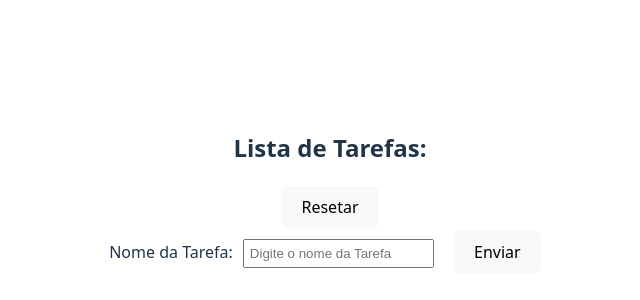
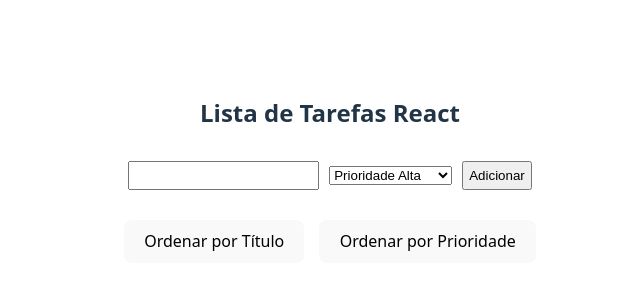
Before and after one commit to Arthur-Snts/Projeto-Interface-Usuarios, a React (Vite) app in the folder Atividades/Atvaula06/: page / in a window 1280 px wide. Shown: the part 206-506 px from the top of the page, without its empty margins (310-950 px from the left). Built offline with nearby package versions, Linux system fonts and the light colour scheme.

Commit message:
Atividade de Fixação - Formulários

```diff
--- a/Atividades/Atvaula06/src/App.jsx
+++ b/Atividades/Atvaula06/src/App.jsx
@@ -1,11 +1,13 @@
-import Atividade from './components/Atividade'
+
 import './App.css'
+import ListaDeTarefas from './components/ListaDeTarefas'
 
 function App() {
 
+
   return (
     <>
-      <Atividade></Atividade>
+    <ListaDeTarefas/>
     </>
   )
 }
--- a/Atividades/Atvaula06/src/components/Atividade.css
+++ /dev/null
@@ -1,7 +0,0 @@
-form input{
-  margin: 10px;
-  padding: 5px;
-}
-div button {
-  margin: 0 10px;
-}
--- a/Atividades/Atvaula06/src/components/Atividade.jsx
+++ /dev/null
@@ -1,48 +0,0 @@
-import { useState } from "react";
-import "./Atividade.css"
-
-export default function Atividade(){
-
-    const[tarefas,setTarefas] = useState([])
-    const[tarefa,setTarefa] = useState("")
-
-    const handleSubmit = (e) => {
-        e.preventDefault();
-        setTarefas([...tarefas,tarefa]);
-        setTarefa("");
-    }
-
-    const handleClear = () =>{
-        setTarefas([])
-    }
-
-    return(
-        <>
-            <h2>Lista de Tarefas:</h2>
-            <button onClick={handleClear}>Resetar</button>
-            <form onSubmit={handleSubmit}>
-                <label>
-                    <span>Nome da Tarefa:</span>
-                    <input type="text" placeholder="Digite o nome da Tarefa" value={tarefa} onChange={(e) => setTarefa(e.target.value)}/>
-
-                </label>
-                <button>Enviar</button>
-            </form>
-
-            <div>
-                {tarefas &&(
-                    tarefas.map(tarefa_aux =>(
-                        <>
-                            <span>Nome da Tarefa: {tarefa_aux}</span>
-                            <button>Exclua</button>
-                            <br />
-
-                        </>
-
-                    ))
-                )}
-            </div>
-
-        </>
-    )
-}
--- /dev/null
+++ b/Atividades/Atvaula06/src/components/ListaDeTarefas.css
@@ -0,0 +1,20 @@
+form input{
+    padding: 5px;
+    margin: 10px;
+}
+
+ul {
+    margin: 50px;
+}
+
+ul li{
+    list-style: none;
+    border: 2px solid #FFDAB9;
+    padding-left: 8px;
+    padding: 5px;
+}
+
+button {
+    margin-left: 5px;
+    margin-right: 5px;
+}
--- /dev/null
+++ b/Atividades/Atvaula06/src/components/ListaDeTarefas.jsx
@@ -0,0 +1,99 @@
+import './ListaDeTarefas.css'
+import { useState } from 'react'
+
+export default function ListaDeTarefas(){
+
+    const [tarefa, setTarefa] = useState({
+        titulo: "",
+        status: "Pendente",
+        prioridade: "Alta"
+    })
+
+    const [lista, setLista] = useState([])
+
+    const handleSubmit = (e) => {
+        e.preventDefault();
+        const novaTarefa = {
+            titulo: tarefa.titulo,
+            status: "Pendente",
+            prioridade: tarefa.prioridade
+        }
+        setLista([...lista, novaTarefa])
+        setTarefa({
+            titulo: "",
+            status: "Pendente",
+            prioridade: "Alta"
+        })
+    }
+
+    const handleChange = (status_passado, item) => {
+        setLista(prevLista =>
+            prevLista.map(i =>
+                i === item ? { ...i, status: status_passado } : i
+            )
+        )
+    }
+
+    const handleDelete = (item) => {
+        setLista(prevLista =>
+            prevLista.filter(i => i !== item)
+        )
+    }
+
+    const ordenarPorTitulo = () => {
+        const listaOrdenada = [...lista].sort((a, b) =>
+            a.titulo.localeCompare(b.titulo)
+        )
+        setLista(listaOrdenada)
+    }
+
+    const ordenarPorPrioridade = () => {
+        const prioridadeValor = { "Alta": 3, "Média": 2, "Baixa": 1 }
+        const listaOrdenada = [...lista].sort((a, b) =>
+            prioridadeValor[b.prioridade] - prioridadeValor[a.prioridade]
+        )
+        setLista(listaOrdenada)
+    }
+
+    return(
+        <div>
+            <h2>Lista de Tarefas React</h2>
+
+            <form onSubmit={handleSubmit}>
+                <label>
+                    <input
+                        type="text"
+                        name="tarefa"
+                        value={tarefa.titulo}
+                        onChange={(e) => setTarefa(prev => ({ ...prev, titulo: e.target.value }))}
+                    />
+                    <select value="Alta" onChange={(e) => setTarefa(prev => ({ ...prev, prioridade: e.target.value }))}>
+                        <option value="Alta">Prioridade Alta</option>
+                        <option value="Média">Prioridade Média</option>
+                        <option value="Baixa">Prioridade Baixa</option>
+                    </select>
+                </label>
+                <input type="submit" value="Adicionar" />
+            </form>
+
+            <div style={{ marginTop: 20 }}>
+                <button onClick={ordenarPorTitulo} style={{ marginRight: 10 }}>Ordenar por Título</button>
+                <button onClick={ordenarPorPrioridade}>Ordenar por Prioridade</button>
+            </div>
+
+            <ul>
+                {lista.map((item, index) =>
+                    <li key={index}>
+                        Título: {item.titulo} | Situação:
+                        <span style={{ color: item.status === "Pendente" ? "orange" : "green" }}> {item.status} </span>
+                        | Prioridade:
+                        <span style={{color: item.prioridade === "Alta" ? "violet" : item.prioridade === "Baixa" ? "white" : "pink"}}> {item.prioridade}</span>
+                        <button style={{border: "2px solid green"}} onClick={() => handleChange("Concluída", item)}>Concluir</button>
+                        <button style={{border: "2px solid orange"}} onClick={() => handleChange("Pendente", item)}>Reabrir</button>
+                        <button style={{border: "2px solid red"}} onClick={() => handleDelete(item)}>Fechar</button>
+                    </li>
+                )}
+            </ul>
+        </div>
+    )
+}
```
